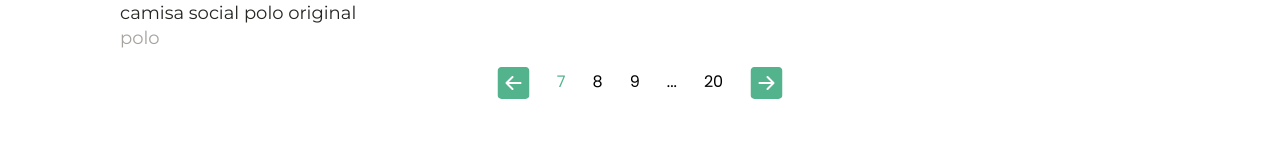
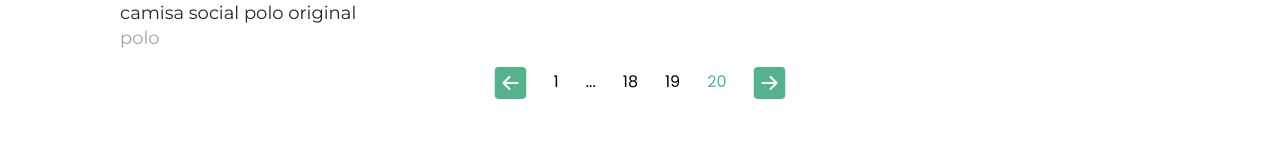
Before and after one commit to DjairMaykon/lojinfo, a React (Vite) app: page / in a window 1280 px wide. Both pictures are taken after a click on the element "20". Shown: the part 2156-2316 px from the top of the page. Built offline with nearby package versions, Linux system fonts and the light colour scheme.

Commit message:
fix(paginação):clique no numero da pagina levar para a pagina

```diff
--- a/src/components/pagination/index.tsx
+++ b/src/components/pagination/index.tsx
@@ -7,7 +7,7 @@ import './style.css'
 
 export function Pagination(props) {
   const { pagesQuantity, onPageChange } = props
-  const [currentPage, setCurrentPage] = useState(7)
+  const [currentPage, setCurrentPage] = useState(1)
 
   useEffect(() => {
     onPageChange(currentPage)
@@ -15,7 +15,10 @@ export function Pagination(props) {
 
   const pagesBetween = initial =>
     [...Array(3)].map((n, i) => (
-      <h3 className={initial + i == currentPage ? 'active' : ''}>
+      <h3
+        onClick={() => setCurrentPage(initial + i)}
+        className={initial + i == currentPage ? 'active' : ''}
+      >
         {initial + i}
       </h3>
     ))
@@ -35,11 +38,11 @@ export function Pagination(props) {
               : currentPage
           )}
           <h3>...</h3>
-          <h3>{pagesQuantity}</h3>
+          <h3 onClick={() => setCurrentPage(pagesQuantity)}>{pagesQuantity}</h3>
         </>
       ) : (
         <>
-          <h3>{1}</h3>
+          <h3 onClick={() => setCurrentPage(1)}>{1}</h3>
           <h3>...</h3>
           {pagesBetween(
             currentPage + 3 > pagesQuantity ? pagesQuantity - 2 : currentPage
```
